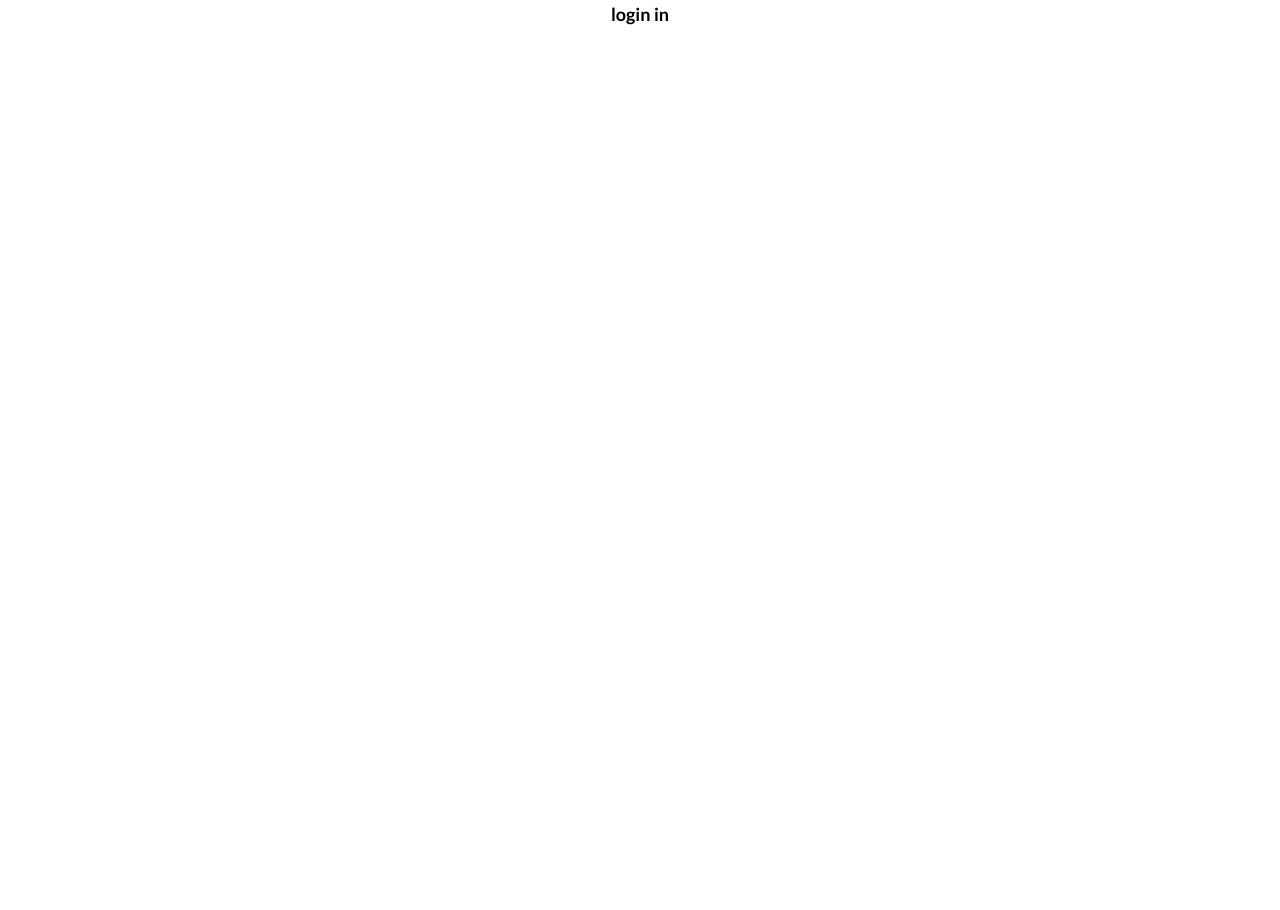
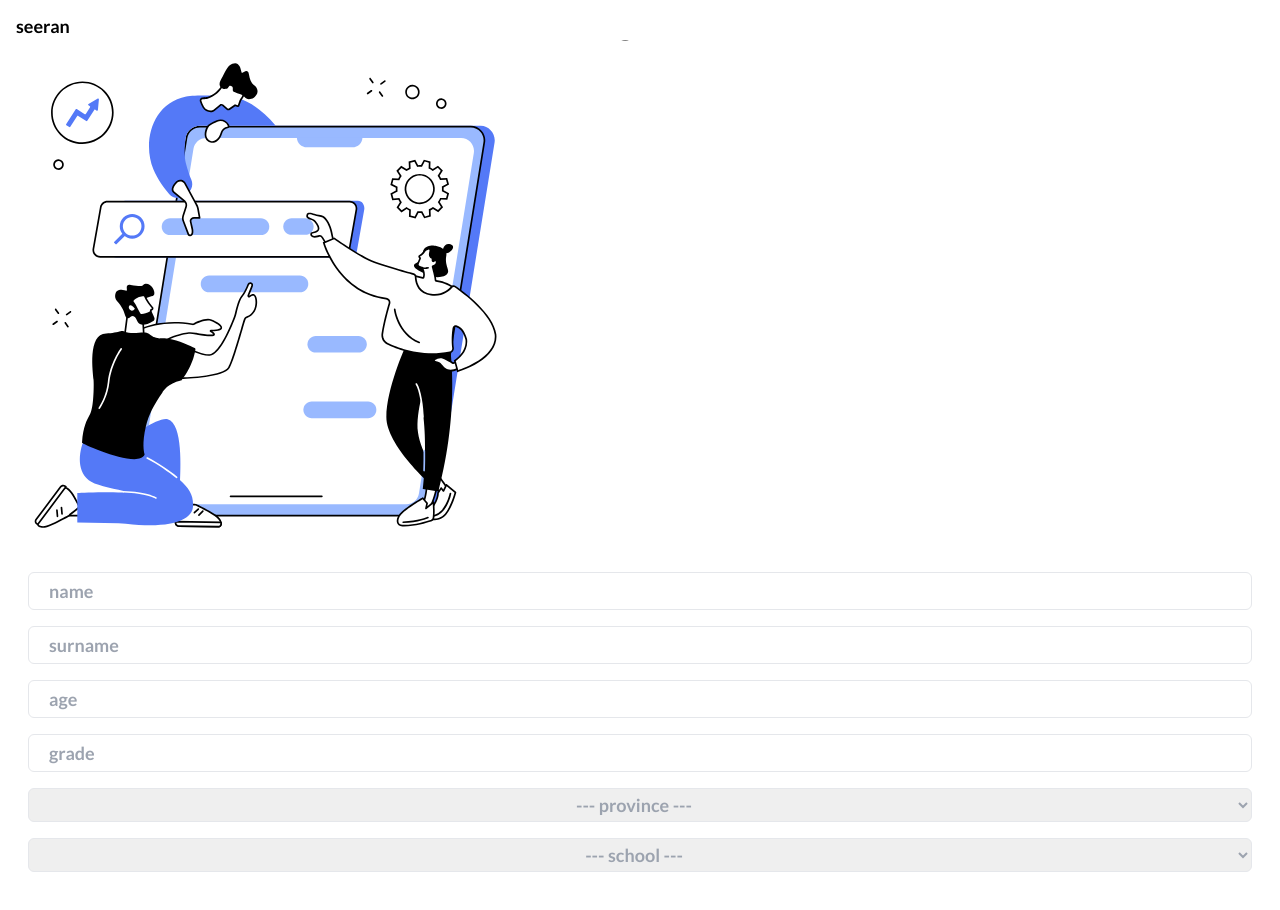
Before and after one commit to Tsholo-K/seeran-grades, a Next.js app: page /login in a window 1280 px wide. Shown: the top 910 px of the page. Before the commit the page ends 800 px from the top, so only its background shows below. Built offline with nearby package versions, Linux system fonts and the light colour scheme.

Commit message:
login page

```diff
--- /dev/null
+++ b/src/app/(authentication)/login/page.js
@@ -0,0 +1,55 @@
+import Image from "next/image";
+import Link from "next/link";
+
+const LoginPage = () => {
+  return (
+    <>
+      {/* navigation bar */}
+      <div className="fixed flex w-full pt-3 px-4 bg-white">
+        <div className="w-full">
+          <p>seeran</p>
+        </div>
+        <div className="w-full text-end">
+        </div>
+      </div>
+      {/* form */}
+      <div className="min-h-screen w-full grid grid-cols-1 place-content-center px-7">
+        <p className="w-full text-center text-4xl mb-4">Sign in</p>
+        <Image src={'/signin-hero.svg'} alt="hero image" width={0} height={0} className="h-fit w-fit"/>
+        <div className="mx-auto w-full rounded-md">
+          <div className="my-4">
+            <input type="text" placeholder="name" className="border rounded-md px-5 py-1 w-full"/>
+          </div>
+          <div className="my-4">
+            <input type="text" placeholder="surname" className="border rounded-md px-5 py-1 w-full"/>
+          </div>
+          <div className="my-4">
+            <input type="text" placeholder="age" className="border rounded-md px-5 py-1 w-full"/>
+          </div>
+          <div className="my-4">
+            <input type="text" placeholder="grade" className="border rounded-md px-5 py-1 w-full"/>
+          </div>
+          <div className="my-4">
+            <select type="text" className="border rounded-md py-1 w-full text-center text-gray-400">
+              <option disabled selected>--- province ---</option>
+              <option></option>
+              <option></option>
+              <option></option>
+            </select>
+          </div>
+          <div className="my-4">
+            <select type="text" className="border rounded-md py-1 w-full text-center text-gray-400">
+              <option disabled selected>--- school ---</option>
+              <option></option>
+              <option></option>
+              <option></option>
+            </select>
+          </div>
+        </div>
+      </div>
+      <div className="h-10"></div>
+    </>
+  )
+};
+
+export default LoginPage;
--- a/src/app/login/page.js
+++ /dev/null
@@ -1,8 +0,0 @@
-
-const LoginPage = () => {
-  return (
-    <div className="w-full text-center">login in</div>
-  )
-};
-
-export default LoginPage;
```
Also changed, not shown: public/signin-hero.svg (added).
